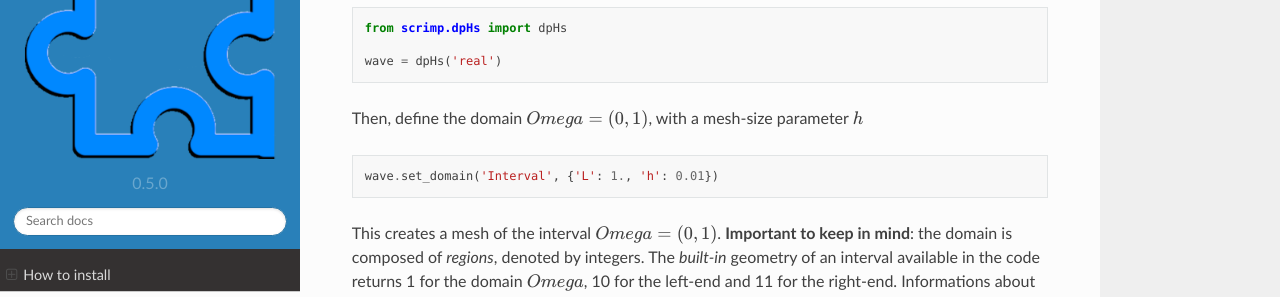
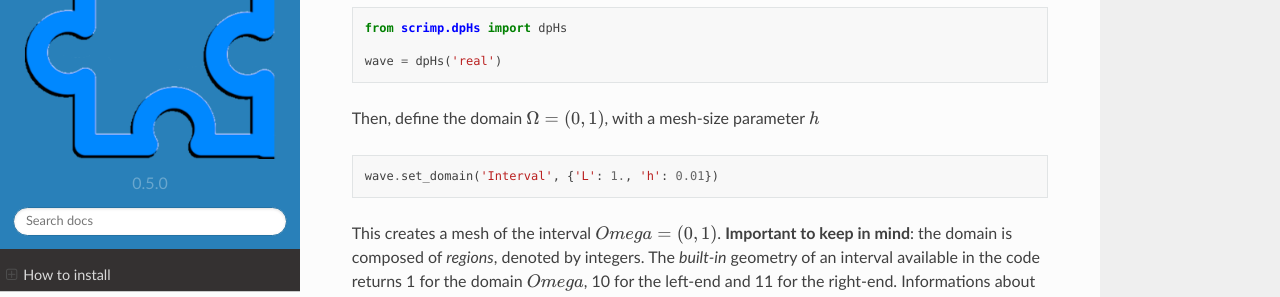
Before and after one commit to g-haine/scrimp, a Sphinx documentation site: the page built from docs/source/started.rst, in a window 1280 px wide and 900 px high, scrolled down 4543 px. Shown: the part 151-448 px from the top of the window. Built offline with Sphinx 7.4.7 and the Read the Docs theme 2.0.0, drawn with Linux system fonts in a browser that asks for light colours.

Commit message:
Update docs

```diff
--- a/docs/source/started.rst
+++ b/docs/source/started.rst
@@ -288,7 +288,7 @@ To start, import the scrimp module `dpHs` for the discretization of *distributed
 
     wave = dpHs('real')
 
-Then, define the domain :math:`Omega = (0,1)`, with a mesh-size parameter :math:`h`
+Then, define the domain :math:`\Omega = (0,1)`, with a mesh-size parameter :math:`h`
 
 .. code-block:: python
 
```
